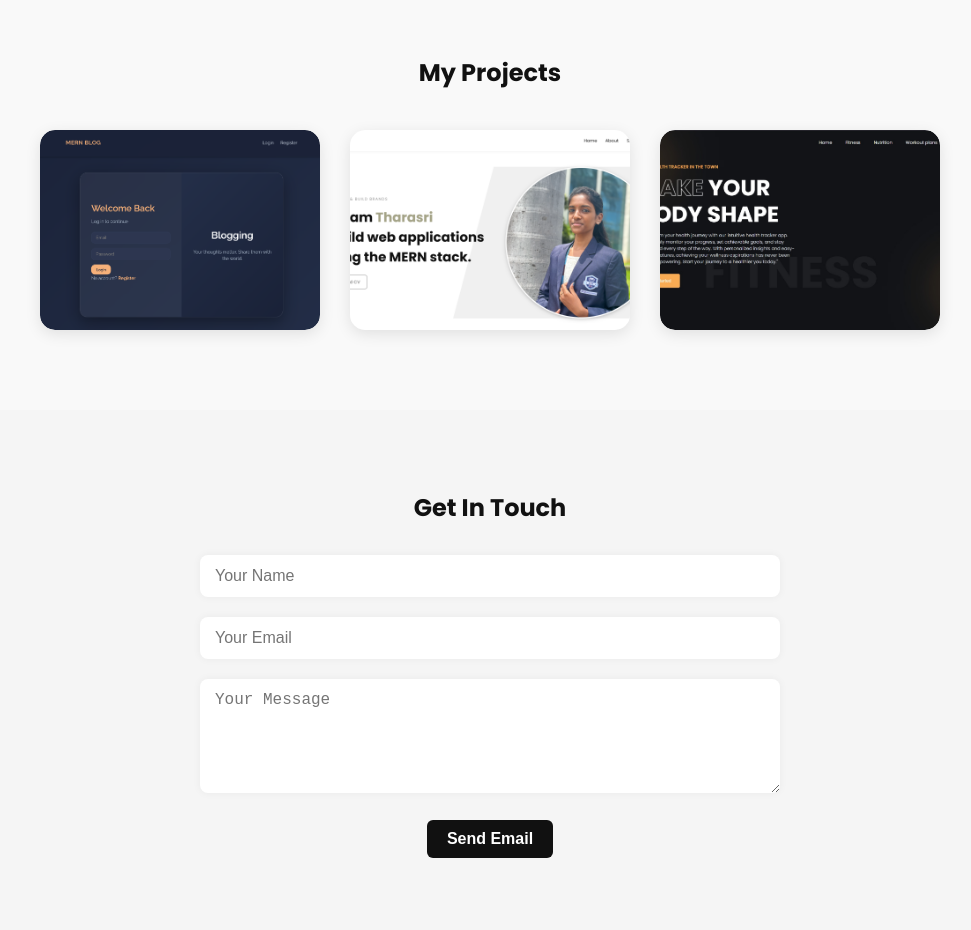
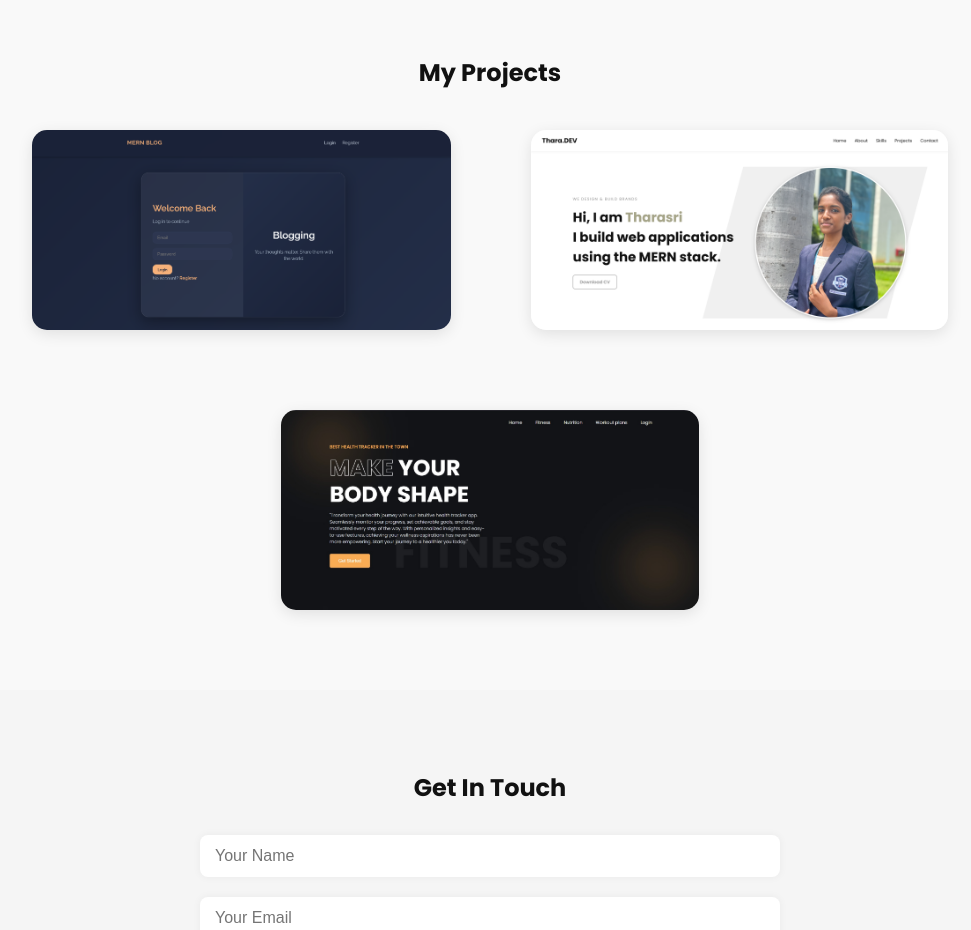
Before and after one commit to Tharasri78/my_portfolio, a plain HTML site: page index.html in a window 1280 px wide. Shown: the part 2040-2970 px from the top of the page, without its empty margins (150-1121 px from the left). Drawn offline with nearby package versions, Linux system fonts and the light colour scheme.

Commit message:
Updated prof

```diff
--- a/style.css
+++ b/style.css
@@ -295,34 +295,28 @@ body {
 
 .projects-grid {
   display: flex;
-  gap: 30px;
+  gap: 80px;
   flex-wrap: wrap;
   justify-content: center;
   margin-top: 40px;
 }
 
 .project-card {
-  position: relative;
-  width: 280px;
+
+   position: relative;
   height: 200px;
   overflow: hidden;
   border-radius: 15px;
   box-shadow: 0 4px 15px rgba(0, 0, 0, 0.1);
   cursor: pointer;
-  background: #f9f9f9; /* fallback bg in case image fails */
 }
-
-
 
 .project-card img {
   width: 100%;
   height: 100%;
   object-fit: cover;
-  border-radius: 15px; /* matches card border */
   transition: all 0.5s ease;
 }
-
-
 
 .project-info {
   position: absolute;
@@ -371,6 +365,7 @@ body {
   background: #000;
   color: #fff;
 }
+
 
 /* Contact Section */
 .contact-section {
```
